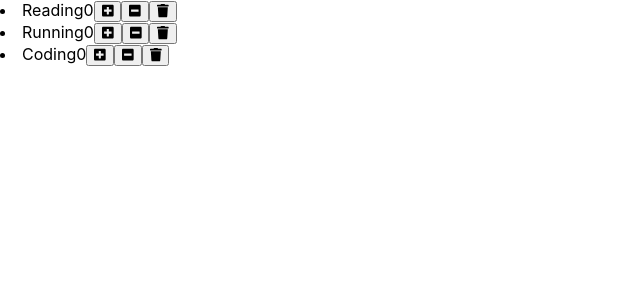
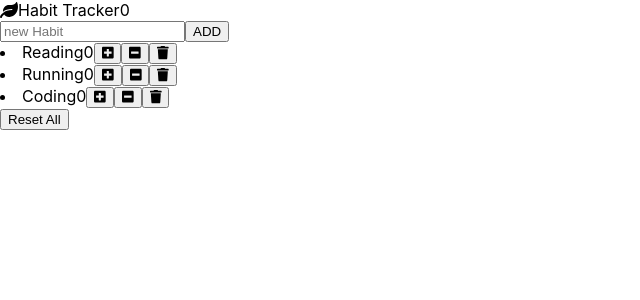
Before and after one commit to wondasom/habit-tracker, a React (Create React App) app: page / in a window 1280 px wide. Shown: the top 300 px of the page, without its empty margins (0-640 px from the left). Built offline with nearby package versions, Linux system fonts and the light colour scheme.

Commit message:
complete the basic features - crate, delete, increment the count of the habit and reset all counts

```diff
--- a/src/app.jsx
+++ b/src/app.jsx
@@ -1,10 +1,69 @@
-import React from 'react';
+import React, { Component } from 'react';
 import './app.css';
 
 import Habits from './components/habits';
+import NavBar from './components/navbar';
 
-function App() {
-	return <Habits />;
+class App extends Component {
+	state = {
+		habits: [
+			{ name: 'Reading', count: 0, id: 1 },
+			{ name: 'Running', count: 0, id: 2 },
+			{ name: 'Coding', count: 0, id: 3 }
+		]
+	};
+
+	handleIncrement = (habit) => {
+		const habits = [...this.state.habits];
+		const index = habits.indexOf(habit);
+		habits[index].count++;
+		this.setState(habits);
+	};
+
+	handleDecrement = (habit) => {
+		const habits = [...this.state.habits];
+		const index = habits.indexOf(habit);
+		const count = habits[index].count - 1;
+		habits[index].count = count < 0 ? 0 : count;
+		this.setState(habits);
+	};
+
+	handleDelete = (habit) => {
+		const habits = this.state.habits.filter((item) => item.id !== habit.id);
+		this.setState({ habits });
+	};
+
+	handleAdd = (name) => {
+		const habits = [...this.state.habits, { id: Date.now(), name, count: 0 }];
+		this.setState({ habits });
+	};
+
+	handleReset = () => {
+		const habits = this.state.habits.map((habit) => {
+			habit.count = 0;
+			return habit;
+		});
+		this.setState({ habits });
+	};
+
+	render() {
+		return (
+			<>
+				<NavBar
+					totalCount={this.state.habits.filter((item) => item.count > 0).length}
+				></NavBar>
+
+				<Habits
+					habits={this.state.habits}
+					onIncrement={this.handleIncrement}
+					onDecrement={this.handleDecrement}
+					onDelete={this.handleDelete}
+					onAdd={this.handleAdd}
+					onReset={this.handleReset}
+				/>
+			</>
+		);
+	}
 }
 
 export default App;
--- /dev/null
+++ b/src/components/habitAddForm.jsx
@@ -0,0 +1,22 @@
+import React, { Component } from 'react';
+
+class HabitAddForm extends Component {
+	formRef = React.createRef();
+	inputRef = React.createRef();
+	onSubmit = (event) => {
+		event.preventDefault();
+		const name = this.inputRef.current.value;
+		name && this.props.onAdd(name);
+		this.formRef.current.reset();
+	};
+	render() {
+		return (
+			<form ref={this.formRef} onSubmit={this.onSubmit}>
+				<input ref={this.inputRef} type='text' placeholder='new Habit'></input>
+				<button>ADD</button>
+			</form>
+		);
+	}
+}
+
+export default HabitAddForm;
--- a/src/components/habits.jsx
+++ b/src/components/habits.jsx
@@ -1,38 +1,29 @@
 import React, { Component } from 'react';
 import Habit from './habit';
+import HabitAddForm from './habitAddForm';
 
 class Habits extends Component {
-	state = {
-		habits: [
-			{ name: 'Reading', count: 0, id: 1 },
-			{ name: 'Running', count: 0, id: 2 },
-			{ name: 'Coding', count: 0, id: 3 }
-		]
-	};
-
 	handleIncrement = (habit) => {
-		const habits = [...this.state.habits];
-		const index = habits.indexOf(habit);
-		habits[index].count++;
-		this.setState(habits);
+		this.props.onIncrement(habit);
 	};
 
 	handleDecrement = (habit) => {
-		const habits = [...this.state.habits];
-		const index = habits.indexOf(habit);
-		const count = habits[index].count - 1;
-		habits[index].count = count < 0 ? 0 : count;
-		this.setState(habits);
+		this.props.onDecrement(habit);
 	};
 
 	handleDelete = (habit) => {
-		const habits = this.state.habits.filter((item) => item.id !== habit.id);
-		this.setState({ habits });
+		this.props.onDelete(habit);
 	};
+
+	handleAdd = (name) => {
+		this.props.onAdd(name);
+	};
+
 	render() {
 		return (
 			<>
-				{this.state.habits.map((habit) => (
+				<HabitAddForm onAdd={this.handleAdd}></HabitAddForm>
+				{this.props.habits.map((habit) => (
 					<Habit
 						key={habit.id}
 						habit={habit}
@@ -40,7 +31,8 @@ class Habits extends Component {
 						onDecrement={this.handleDecrement}
 						onDelete={this.handleDelete}
 					></Habit>
-				))}
+        ))}
+        <button onClick={this.props.onReset}>Reset All</button>
 			</>
 		);
 	}
--- /dev/null
+++ b/src/components/navbar.jsx
@@ -0,0 +1,16 @@
+import React, { Component } from 'react';
+
+class NavBar extends Component {
+	render() {
+		const { totalCount } = this.props;
+		return (
+			<nav>
+        <i className="fas fa-leaf"></i>
+				<span>Habit Tracker</span>
+				<span>{totalCount}</span>
+			</nav>
+		);
+	}
+}
+
+export default NavBar;
```
